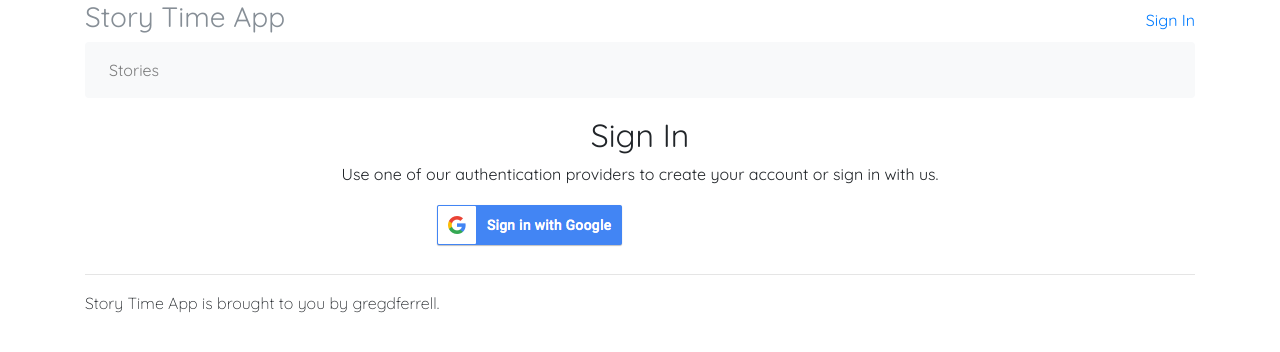
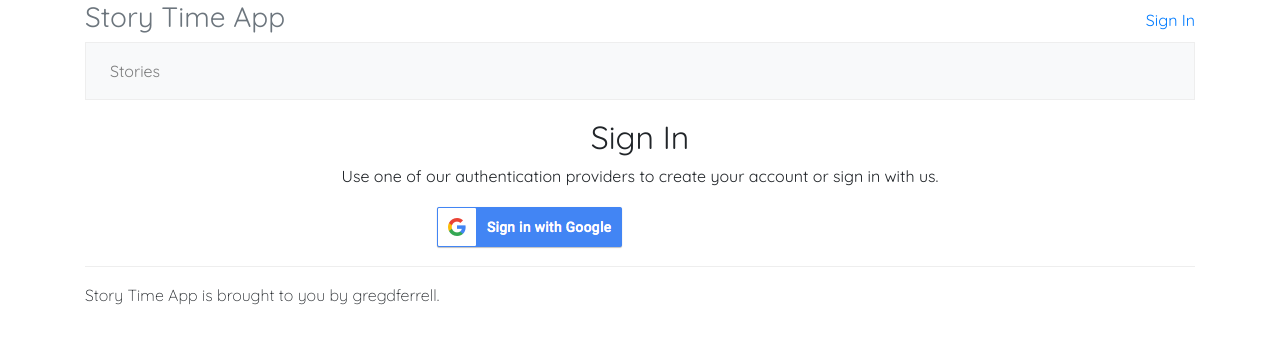
Before and after one commit to gregdferrell/course-fsw-p4-story-time, a Flask app: page /login in a window 1280 px wide. Shown: the top 352 px of the page. Run offline with Flask 2, Linux system fonts and the light colour scheme; parts of the project's set-up code (start-up, migrations or seed data) failed here and were passed over; some libraries are stand-ins or nearby versions.

Commit message:
updates to use bootstrap 4.0, semantic html instead of divs, clean up html to reduce tags/noise and styling improvements

```diff
--- a/storytime/static/css/main.css
+++ b/storytime/static/css/main.css
@@ -4,16 +4,15 @@ html body {
     font-family: 'Quicksand', sans-serif;
 }
 
-#logo-top {
-    cursor: pointer;
+#facebook-sign-in-button {
+    color: white; /* TODO: fix hack to hide text on white bg during page load */
+    padding-top: 3px;
 }
 
-.profile-picture {
-    width: 150px;
-    height: 150px;
-    border-radius: 75px;
-    -webkit-border-radius: 75px;
-    -moz-border-radius: 75px;
+.footer {
+    border-top: 0.1em solid #EEE;
+    margin: 1em 0 1em;
+    padding-top: 1em;
 }
 
 #google-sign-in-button {
@@ -28,18 +27,30 @@ html body {
     width: 191px;
 }
 
-#facebook-sign-in-button {
-    color: white; /* TODO: fix hack to hide text on white bg during page load */
-    padding-top: 3px;
+.header {
+    border-bottom: .05em solid #E5E5E5;
+    padding: 1em 0 1em;
+}
+
+#logo-top {
+    cursor: pointer;
+}
+
+#main-nav {
+    border: 0.1em solid #EEE;
+    margin-bottom: 1em;
+}
+
+.profile-picture {
+    width: 150px;
+    height: 150px;
+    border-radius: 75px;
+    -webkit-border-radius: 75px;
+    -moz-border-radius: 75px;
 }
 
 .row-v-align {
     align-items: center;
-}
-
-.header {
-    border-bottom: .05rem solid #e5e5e5;
-    padding: 1em 0 1em;
 }
 
 .story-list {
@@ -47,11 +58,9 @@ html body {
 }
 
 .story-section {
+    border: 0.1em solid #EEE;
     border-radius: .5rem;
     margin-bottom: 1em;
     padding: 1em 1em 1em;
+    text-align: center;
 }
-
-footer {
-    margin: 10px 0 10px;
-}
--- a/storytime/templates/base_layout.html
+++ b/storytime/templates/base_layout.html
@@ -10,7 +10,7 @@
     <link href="https://fonts.googleapis.com/css?family=Quicksand:300,400" rel="stylesheet">
 
     {# CSS #}
-    <link rel="stylesheet" href="https://maxcdn.bootstrapcdn.com/bootstrap/4.0.0-beta.2/css/bootstrap.min.css" integrity="sha384-PsH8R72JQ3SOdhVi3uxftmaW6Vc51MKb0q5P2rRUpPvrszuE4W1povHYgTpBfshb" crossorigin="anonymous">
+    <link rel="stylesheet" href="https://maxcdn.bootstrapcdn.com/bootstrap/4.0.0/css/bootstrap.min.css" integrity="sha384-Gn5384xqQ1aoWXA+058RXPxPg6fy4IWvTNh0E263XmFcJlSAwiGgFAW/dAiS6JXm" crossorigin="anonymous">
     <link rel="stylesheet" href="{{url_for('static', filename='css/main.css')}}">
 
     {# Page Begin Scripts #}
@@ -18,22 +18,21 @@
     {% block head_scripts %}{% endblock %}
 </head>
 <body>
-    <div class="container">
-        <header>
-            <div class="row row-v-align">
-                <div class="col-md-9">
+    <header class="container">
+        <section class="row row-v-align">
+            <div class="col">
                 <h3 id="logo-top" class="text-muted">Story Time App</h3>
             </div>
-                <div class="col-md-3 text-right">
+            <div class="col text-right">
                 {% if session['user_id'] %}
                     <span class="align-text-bottom">Hi, {{ session['username'] }}! (<a href="{{url_for('logout')}}">logout</a>)</span>
                 {% else %}
                     <span class="align-text-bottom"><a href="{{url_for('login')}}">Sign In</a></span>
                 {% endif %}
             </div>
-            </div>
+        </section>
 
-            <nav class="navbar navbar-expand-md navbar-light bg-light rounded mb-3">
+        <nav id="main-nav" class="navbar navbar-expand-md navbar-light bg-light">
             <button class="navbar-toggler" type="button" data-toggle="collapse" data-target="#navbar-collapse" aria-controls="navbar-collapse" aria-expanded="false" aria-label="Toggle navigation">
                 <span class="navbar-toggler-icon"></span>
             </button>
@@ -52,27 +51,19 @@
         </nav>
     </header>
 
-        <main role="main">
-            <div id="page-detail">
+    <main class="container">
         {% block page_detail %}{% endblock %}
-            </div>
     </main>
 
-        <footer>
-            <div class="row">
-                <div class="col">
-                    <hr />
-                    <p class="font-weight-light">
-                        Story Time App is brought to you by gregdferrell.
-                    </p>
-                </div>
-            </div>
+    <footer class="container">
+        <section class="footer">
+            <p class="font-weight-light">Story Time App is brought to you by gregdferrell.</p>
+        </section>
     </footer>
-    </div>
 
     <!-- Page End Scripts -->
-    <script src="https://cdnjs.cloudflare.com/ajax/libs/popper.js/1.12.3/umd/popper.min.js" integrity="sha384-vFJXuSJphROIrBnz7yo7oB41mKfc8JzQZiCq4NCceLEaO4IHwicKwpJf9c9IpFgh" crossorigin="anonymous"></script>
-    <script src="https://maxcdn.bootstrapcdn.com/bootstrap/4.0.0-beta.2/js/bootstrap.min.js" integrity="sha384-alpBpkh1PFOepccYVYDB4do5UnbKysX5WZXm3XxPqe5iKTfUKjNkCk9SaVuEZflJ" crossorigin="anonymous"></script>
+    <script src="https://cdnjs.cloudflare.com/ajax/libs/popper.js/1.12.9/umd/popper.min.js" integrity="sha384-ApNbgh9B+Y1QKtv3Rn7W3mgPxhU9K/ScQsAP7hUibX39j7fakFPskvXusvfa0b4Q" crossorigin="anonymous"></script>
+    <script src="https://maxcdn.bootstrapcdn.com/bootstrap/4.0.0/js/bootstrap.min.js" integrity="sha384-JZR6Spejh4U02d8jOt6vLEHfe/JQGiRRSQQxSfFWpi1MquVdAyjUar5+76PVCmYl" crossorigin="anonymous"></script>
 
     <script>
         $( document ).ready(function() {
--- a/storytime/templates/login.html
+++ b/storytime/templates/login.html
@@ -38,23 +38,23 @@
 {% endblock %}
 
 {% block page_detail %}
-    <div id="home-page-head">
     {% include "show_flashed_messages.html" %}
 
-        <div class="row">
+    <section class="row">
         <div class="col">
             {# Login Result #}
             <div id="result" class="alert" style="display: none">
             </div>
         </div>
-        </div>
-        <div class="row">
-            <div class="col text-center">
+    </section>
+
+    <section>
+        <header class="text-center">
             <h2>Sign In</h2>
             <p>Use one of our authentication providers to create your account or sign in with us.</p>
-            </div>
-        </div>
-        <div class="row" id="sign-in-section">
+        </header>
+
+        <article class="row" id="sign-in-section">
             <div class="col text-right">
                 <button id="google-sign-in-button"></button>
             </div>
@@ -72,8 +72,9 @@
                      onLogin="facebookSignInCallback();">Sign in with Facebook
                 </div>
             </div>
-        </div>
-    </div>
+        </article>
+    </section>
+
 {% endblock %}
 
 {% block page_end_scripts %}
--- a/storytime/templates/show_flashed_messages.html
+++ b/storytime/templates/show_flashed_messages.html
@@ -1,4 +1,4 @@
-<div class="row">
+<section id="messages" class="row">
     <div class="col">
         {% with messages = get_flashed_messages(with_categories=true) %}
             {% if messages %}
@@ -10,4 +10,4 @@
             {% endif %}
         {% endwith %}
     </div>
-</div>
+</section>
```
Also changed, not shown: storytime/templates/index.html (+9 -7 lines), storytime/templates/user_dashboard.html (+9 -2 lines), storytime/templates/view_story.html (+6 -1 lines). Lines whose indentation alone changed are shown as unchanged.
